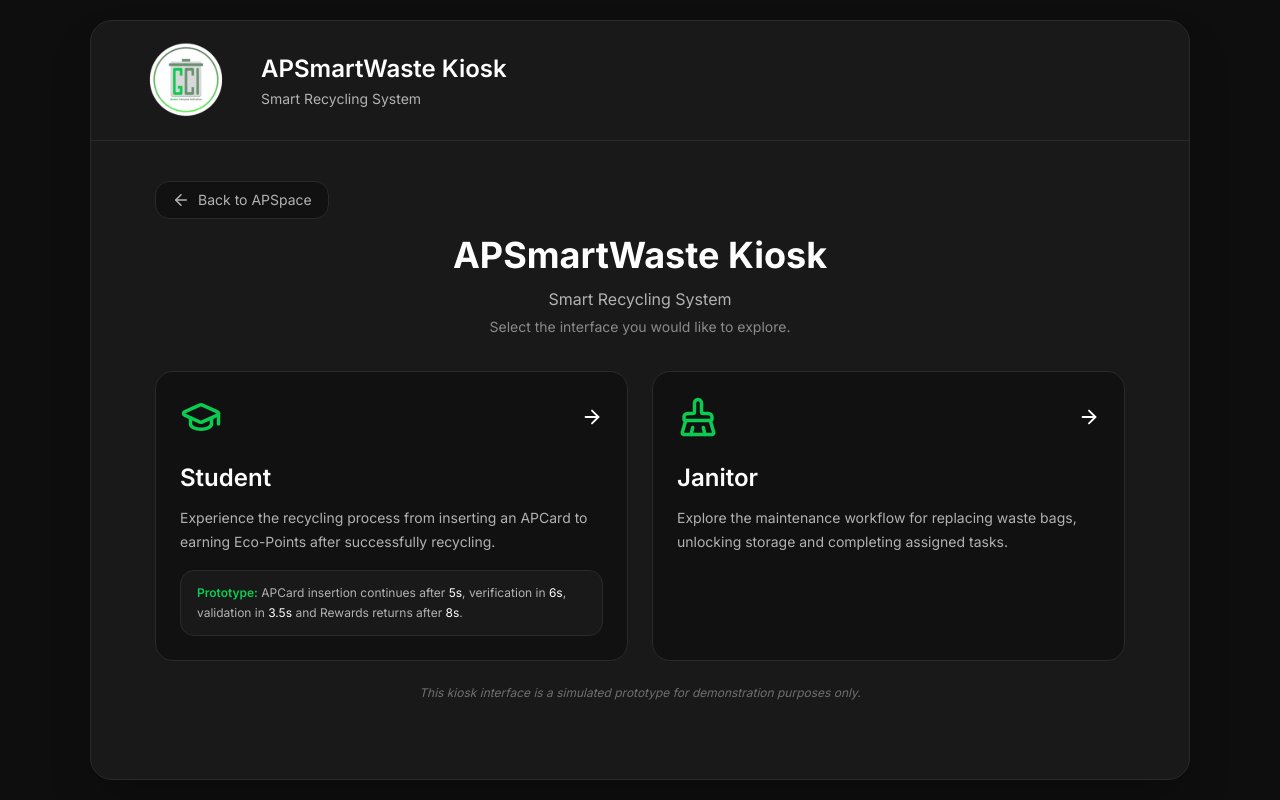
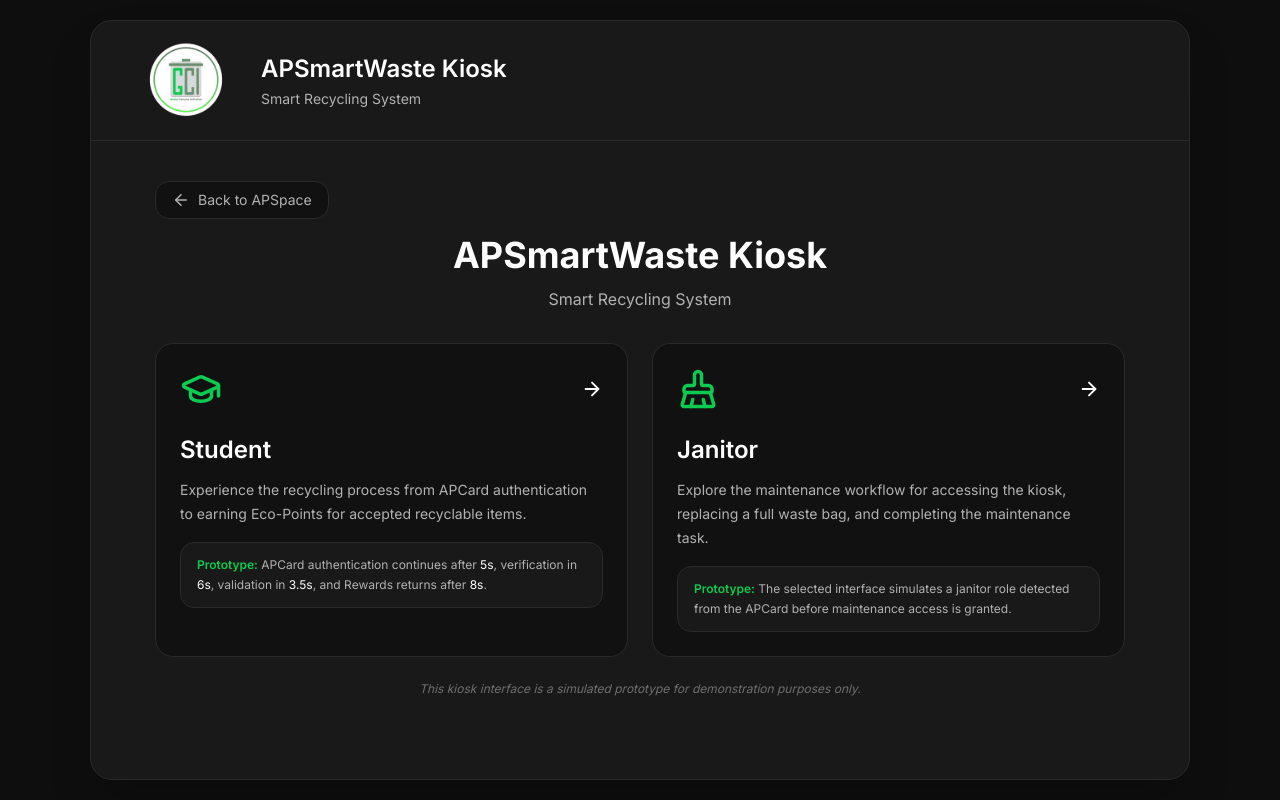
Before and after one commit to sevenpluseight/apu_gci_apsmartwaste, a Next.js app: page /kiosk in a window 1280 px wide. Built offline with nearby package versions, Linux system fonts and the light colour scheme.

Commit message:
refactor KioskPage layout and update role-based links

```diff
--- a/src/app/kiosk/page.tsx
+++ b/src/app/kiosk/page.tsx
@@ -12,7 +12,7 @@ export default function KioskPage() {
     <KioskLayout showBackButton={false}>
       <Link
         href="/"
-        className="group self-start inline-flex items-center gap-2 rounded-xl border border-[#2A2A2A] bg-[#111111] px-4 py-2 text-sm text-[#B2B2B2] transition-all duration-300 hover:border-[#0BCB51] hover:bg-[#0BCB51]/10 hover:text-white"
+        className="group inline-flex self-start items-center gap-2 rounded-xl border border-[#2A2A2A] bg-[#111111] px-4 py-2 text-sm text-[#B2B2B2] transition-all duration-300 hover:border-[#0BCB51] hover:bg-[#0BCB51]/10 hover:text-white"
       >
         <ArrowLeft
           size={18}
@@ -28,14 +28,14 @@ export default function KioskPage() {
           Smart Recycling System
         </p>
 
-        <p className="mt-1 max-w-2xl text-center text-sm leading-6 text-[#8A8A8A]">
-          Select the interface you would like to explore.
-        </p>
+        {/* <p className="mt-1 max-w-2xl text-center text-sm leading-6 text-[#8A8A8A]">
+          Select an interface to simulate the role detected from the APCard.
+        </p> */}
       </div>
 
       <div className="mt-8 grid gap-6 md:grid-cols-2">
         <Link
-          href="/kiosk/student"
+          href="/kiosk/authenticate?role=student"
           className="group rounded-2xl border border-[#2A2A2A] bg-[#111111] p-6 transition-all duration-300 hover:border-[#0BCB51] hover:bg-[#171717] hover:shadow-[0_0_35px_rgba(11,203,81,0.18)]"
         >
           <div className="flex items-center justify-between">
@@ -50,24 +50,26 @@ export default function KioskPage() {
           <h2 className="mt-6 text-2xl font-semibold text-white">Student</h2>
 
           <p className="mt-3 text-sm leading-6 text-[#B2B2B2]">
-            Experience the recycling process from inserting an APCard to earning
-            Eco-Points after successfully recycling.
+            Experience the recycling process from APCard authentication to
+            earning Eco-Points for accepted recyclable items.
           </p>
 
           <div className="mt-4 rounded-xl border border-[#2A2A2A] bg-[#191919] px-4 py-3">
             <p className="text-xs leading-5 text-[#B2B2B2]">
-              <span className="font-semibold text-[#0BCB51]">Prototype:</span>{" "}
-              APCard insertion continues after{" "}
+              <span className="font-semibold text-[#0BCB51]">
+                Prototype:
+              </span>{" "}
+              APCard authentication continues after{" "}
               <span className="text-white">5s</span>, verification in{" "}
               <span className="text-white">6s</span>, validation in{" "}
-              <span className="text-white">3.5s</span> and Rewards returns
+              <span className="text-white">3.5s</span>, and Rewards returns
               after <span className="text-white">8s</span>.
             </p>
           </div>
         </Link>
 
         <Link
-          href="/kiosk/janitor"
+          href="/kiosk/authenticate?role=janitor"
           className="group rounded-2xl border border-[#2A2A2A] bg-[#111111] p-6 transition-all duration-300 hover:border-[#0BCB51] hover:bg-[#171717] hover:shadow-[0_0_35px_rgba(11,203,81,0.18)]"
         >
           <div className="flex items-center justify-between">
@@ -82,14 +84,26 @@ export default function KioskPage() {
           <h2 className="mt-6 text-2xl font-semibold text-white">Janitor</h2>
 
           <p className="mt-3 text-sm leading-6 text-[#B2B2B2]">
-            Explore the maintenance workflow for replacing waste bags,
-            unlocking storage and completing assigned tasks.
+            Explore the maintenance workflow for accessing the kiosk, replacing
+            a full waste bag, and completing the maintenance task.
           </p>
+
+          {/* TODO-1: Change */}
+          <div className="mt-4 rounded-xl border border-[#2A2A2A] bg-[#191919] px-4 py-3">
+            <p className="text-xs leading-5 text-[#B2B2B2]">
+              <span className="font-semibold text-[#0BCB51]">
+                Prototype:
+              </span>{" "}
+              The selected interface simulates a janitor role detected from the
+              APCard before maintenance access is granted.
+            </p>
+          </div>
         </Link>
       </div>
 
       <p className="mt-6 text-center text-xs italic text-[#6F6F6F]">
-        This kiosk interface is a simulated prototype for demonstration purposes only.
+        This kiosk interface is a simulated prototype for demonstration
+        purposes only.
       </p>
     </KioskLayout>
   );
```
